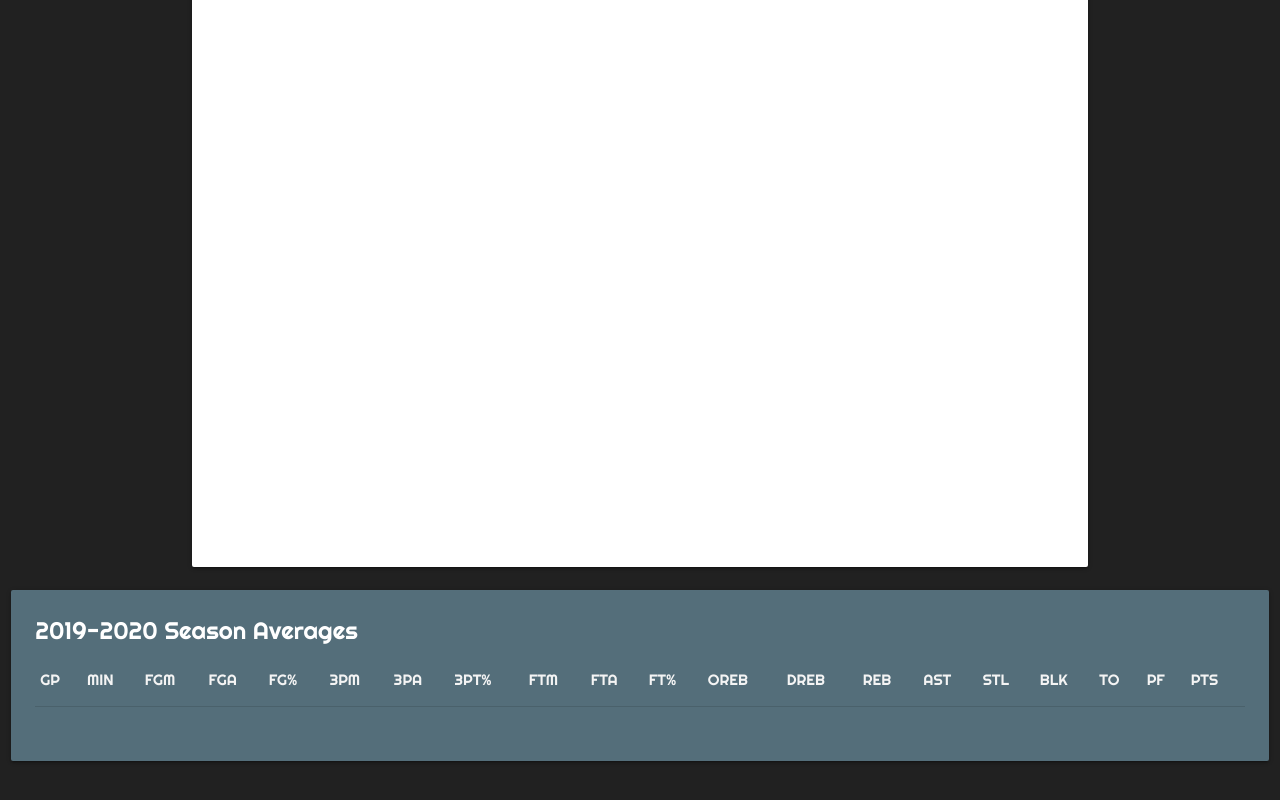
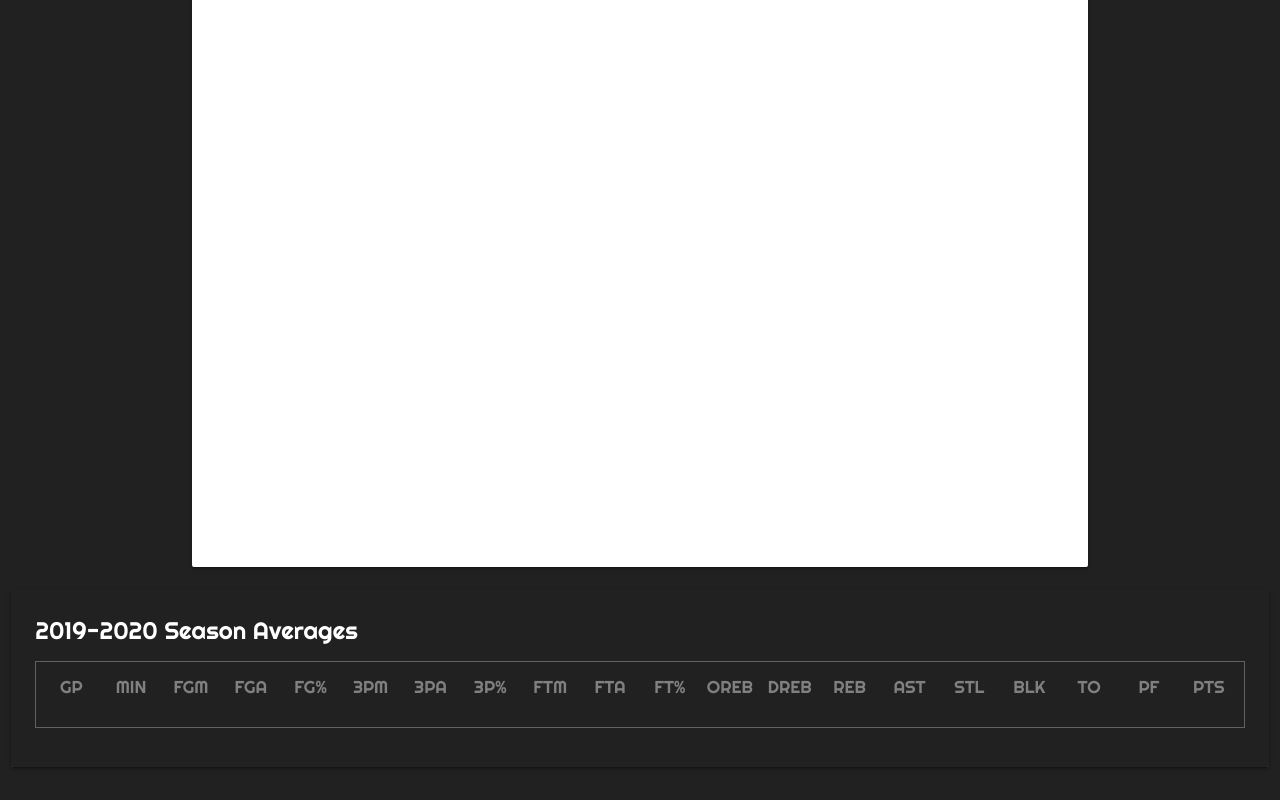
Before and after one commit to peterkrumb/Basketball-API, a plain HTML site: page index.html in a window 1280 px wide. Shown: the part 775-1575 px from the top of the page. Drawn offline with nearby package versions, Linux system fonts and the light colour scheme; a web font is replaced by a local one.

Commit message:
styling to table

```diff
--- a/index.html
+++ b/index.html
@@ -41,63 +41,94 @@
   <div class="row">
     <div class="col s12 m12">
       <div class="card blue-grey darken-1">
-        <div class="card-content white-text">
+        <div class="card-content white-text" style="background-color: #212121;">
           <span class="card-title">2019-2020 Season Averages</span>
           <span class="player-vitals"></span>
-          <div style="overflow-x: auto;">
-          <table>
-            <tbody>
-              <tr style="color: #f4f4f4;">
-                <td>GP</td>
-                <td>MIN</td>
-                <td>FGM</td>
-                <td>FGA</td>
-                <td>FG%</td>
-                <td>3PM</td>
-                <td>3PA</td>
-                <td>3PT%</td>
-                <td>FTM</td>
-                <td>FTA</td>
-                <td>FT%</td>
-                <td>OREB</td>
-                <td>DREB</td>
-                <td>REB</td>
-                <td>AST</td>
-                <td>STL</td>
-                <td>BLK</td>
-                <td>TO</td>
-                <td>PF</td>
-                <td>PTS</td>
-              </tr>
-            </tbody>
-          </table>
+          <div class='stats-box'>
+            <div class="indy-stat">
+              <h6>GP</h6>
+              <h6 id='GP' style="color: #fff;"></h6>
+            </div>
+            <div class="indy-stat">
+            <h6>MIN</h6>
+            <h6 id='MIN' style="color: #fff;"></h6>
+            </div>
+            <div class="indy-stat">
+              <h6>FGM</h6>
+              <h6 id='fgm' style="color: #fff;"></h6>
+            </div>
+            <div class="indy-stat">
+              <h6>FGA</h6>
+              <h6 id='fga' style="color: #fff;"></h6>
+            </div>
+            <div class="indy-stat">
+              <h6>FG%</h6>
+              <h6 id='fg' style="color: #fff;"></h6>
+            </div>
+            <div class="indy-stat">
+              <h6>3PM</h6>
+              <h6 id='fg3m' style="color: #fff;"></h6>
+            </div>
+            <div class="indy-stat">
+              <h6>3PA</h6>
+            <h6 id='fg3a' style="color: #fff;"></h6>
+            </div>
+            <div class="indy-stat">
+              <h6>3P%</h6>
+              <h6 id='fg3pct' style="color: #fff;"></h6>
+            </div>
+            <div class="indy-stat">
+              <h6>FTM</h6>
+              <h6 id='ftm' style="color: #fff;"></h6>
+            </div>
+            <div class="indy-stat">
+              <h6>FTA</h6>
+              <h6 id='fta' style="color: #fff;"></h6>
+            </div>
+            <div class="indy-stat">
+              <h6>FT%</h6>
+              <h6 id='ftpct' style="color: #fff;"></h6>
+            </div>
+            <div class="indy-stat">
+              <h6>OREB</h6>
+              <h6 id='oreb' style="color: #fff;"></h6>
+            </div>
+            <div class="indy-stat">
+              <h6>DREB</h6>
+              <h6 id='dreb' style="color: #fff;"></h6>
+            </div>
+            <div class="indy-stat">
+              <h6>REB</h6>
+              <h6 id='reb' style="color: #fff;"></h6>
+            </div>
+            <div class="indy-stat">
+              <h6>AST</h6>
+              <h6 id='ast' style="color: #fff;"></h6>
+            </div>
+            <div class="indy-stat">
+              <h6>STL</h6>
+              <h6 id='stl' style="color: #fff;"></h6>
+            </div>
+            <div class="indy-stat">
+              <h6>BLK</h6>
+              <h6 id='blk' style="color: #fff;"></h6>
+            </div>
+            <div class="indy-stat">
+              <h6>TO</h6>
+              <h6 id='turnover' style="color: #fff;"></h6>
+            </div>
+            <div class="indy-stat">
+              <h6>PF</h6>
+              <h6 id='pf' style="color: #fff;"></h6>
+            </div>
+            <div class="indy-stat">
+              <h6>PTS</h6>
+              <h6 id='pts' style="color: #fff;"></h6>
+            </div>
 
-          <table>
-            <tbody>
-              <tr style="color: black; border-bottom: none;">
-                <td id="GP"></td>
-                <td id="MIN"></td>
-                <td id="fgm"></td>
-                <td id="fga"></td>
-                <td id="fg"></td>
-                <td id="fg3m"></td>
-                <td id="fg3a"></td>
-                <td id="fg3pct"></td>
-                <td id="ftm"></td>
-                <td id="fta"></td>
-                <td id="ftpct"></td>
-                <td id="oreb"></td>
-                <td id="dreb"></td>
-                <td id="reb"></td>
-                <td id="ast"></td>
-                <td id="stl"></td>
-                <td id="blk"></td>
-                <td id="turnover"></td>
-                <td id="pf"></td>
-                <td id="pts"></td>
-              </tr>
-            </tbody>
-          </table></div>
+
+
+          </div>
 
             </div>
 
--- a/style.css
+++ b/style.css
@@ -1,24 +1,24 @@
-body{
+body {
   background-color: #212121;
   color: whitesmoke;
-    font-family: righteous ;
+  font-family: righteous;
 }
 
-h1{
+h1 {
   display: flex;
   justify-content: center;
 }
 
-.textarea{
+.textarea {
   color: green;
 }
 
-.flex-container{
+.flex-container {
   display: flex;
   /* justify-content: center; */
 }
 
-button{
+button {
   /* position: absolute; */
   /* top: 50%;
     left: 50%; */
@@ -40,26 +40,23 @@ button{
   z-index: 1;
 }
 
-
-button:hover{
-
-
+button:hover {
   animation: animate 8s linear infinite;
 }
-@keyframes animate{
-    0%{
+@keyframes animate {
+  0% {
     background-position: 0%;
   }
-    100%
-    {background-position: 400%;}
+  100% {
+    background-position: 400%;
+  }
 }
 
-button:before{
-    content: '';
+button:before {
+  content: "";
   /* position: absolute; */
 
-
-    content: '';
+  content: "";
   /* position: absolute; */
 
   top: -5px;
@@ -74,30 +71,47 @@ button:before{
   transition: 0.5s;
 }
 
-button:hover:before{
-
-
+button:hover:before {
   filter: blur(20px);
   opacity: 1;
   animation: animate 8s linear infinite;
 }
 
-textarea.materialize-textarea{
+textarea.materialize-textarea {
   color: #fff;
-    font-family: 'Barlow Condensed', sans-serif;
+  font-family: "Barlow Condensed", sans-serif;
 }
 
-.col.m7{
+.col.m7 {
   width: 100%;
   max-width: 70%;
   margin-left: 15%;
 }
 
-#select-player{
+#select-player {
   color: #000;
   font-size: 30px;
 }
 
-#loading-image{
-    background-image: url('https://i.pinimg.com/originals/79/07/bb/7907bb62e5e2d77255b4fe10770fae41.gif');
+h6{
+    color: gray;
 }
+
+.stats-box{
+    flex: 1;
+    margin: 15px 0px;
+    display: flex;
+    padding: 5px;
+    overflow: scroll;
+    border-width: 0.5px;
+    border-style: solid;
+    border-color: #616161;
+}
+
+.indy-stat{
+    flex: 1;
+    display: flex;
+    align-items: center;
+    flex-direction: column;
+    justify-content: center;
+}
```
Lines whose indentation alone changed are shown as unchanged.
